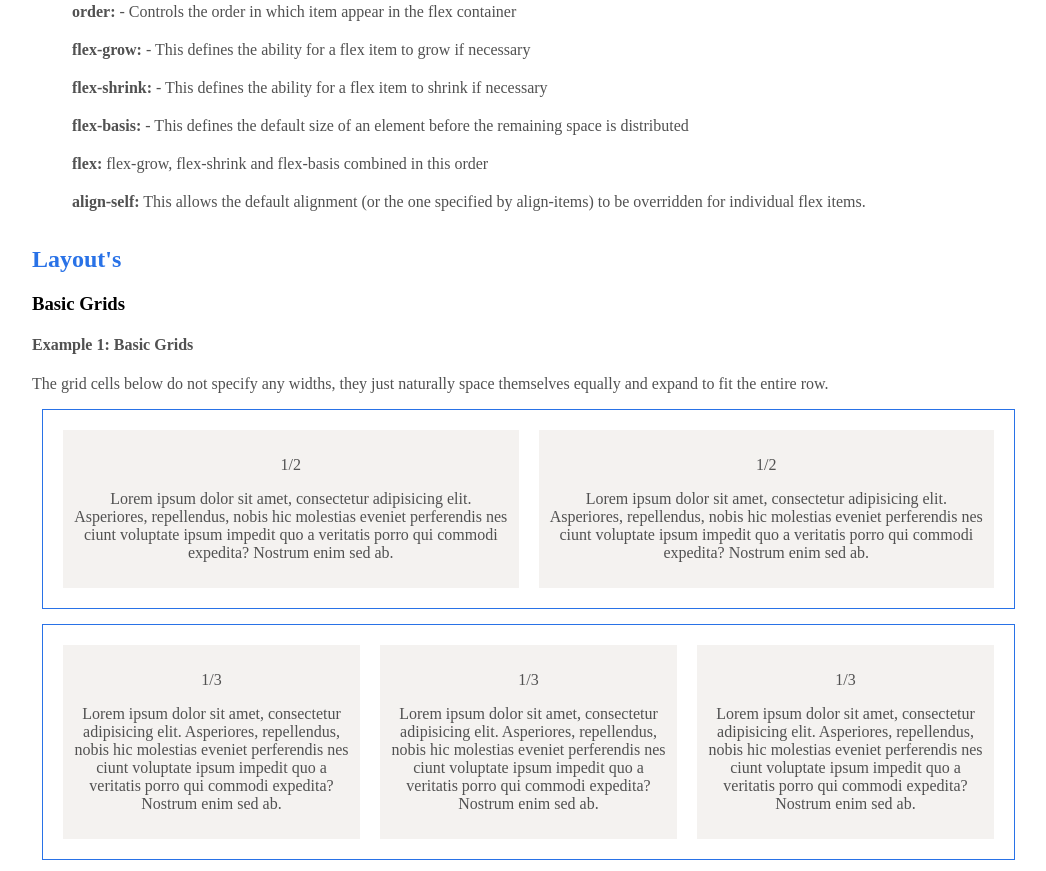
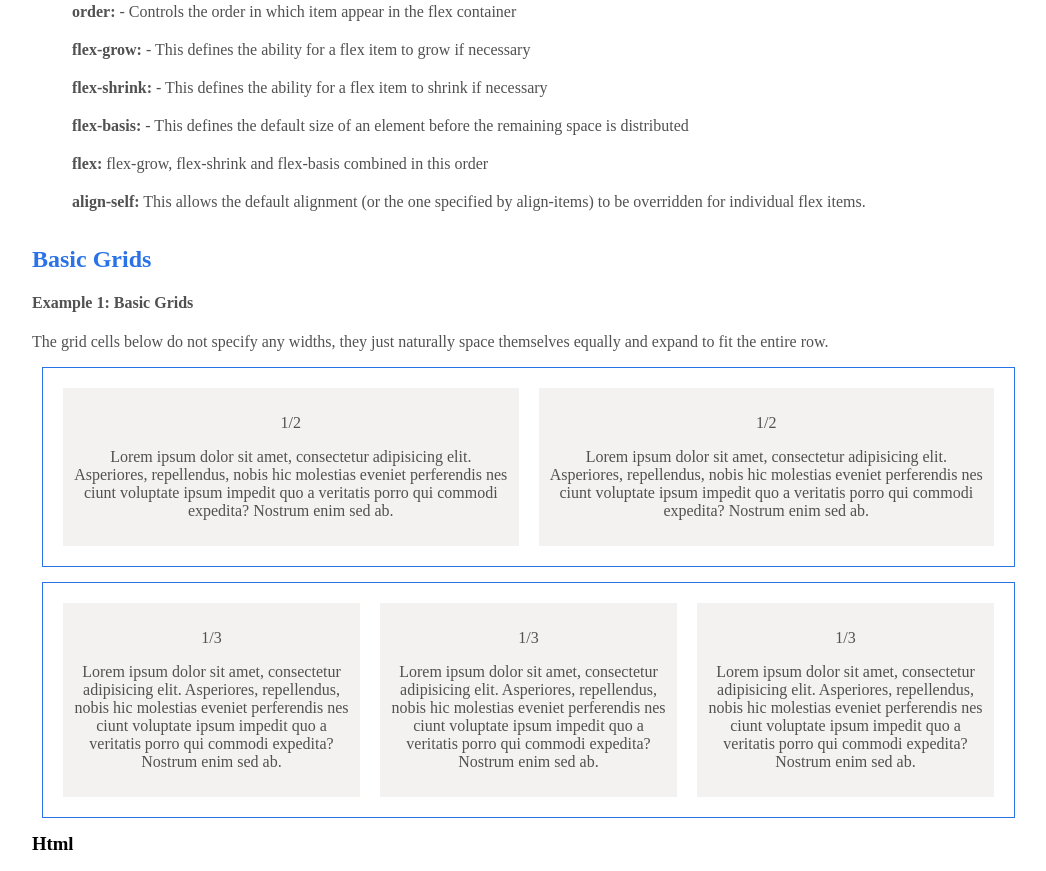
Before and after one commit to lmphermenegildo/How-to-flexbox, a plain HTML site: page index.html in a window 1280 px wide. Shown: the part 1160-2031 px from the top of the page, without its empty margins (217-1263 px from the left). Drawn offline with Linux system fonts and the light colour scheme.

Commit message:
change order and title

```diff
--- a/index.html
+++ b/index.html
@@ -172,9 +172,8 @@
                         <li><b>align-self:</b> This allows the default alignment (or the one specified by align-items) to be overridden for individual flex items.</li>
                     </ul>
                 </div>
-                <div id="layout">
-                    <h2>Layout's</h2>
-                    <h3>Basic Grids</h3>
+                <div id="basic-grids">
+                    <h2>Basic Grids</h2>
 
                     <!-- Example 1 -->
 
@@ -426,6 +425,9 @@
                     </pre>
 
                 </div>
+                <div id="layout">
+                    <h2>Layout's</h2>
+                </div>
                 <div id="how-flex-grow-works">
                     <h2>How flex-grow and flex-shrink really works?</h2>
                 </div>
@@ -433,6 +435,7 @@
             <nav>
                 <div class="nav-container">
                     <a href="#how-to-basis" class="nav-items">How to Flexbox - Basics</a>
+                    <a href="#basic-grids" class="nav-items">Basic grids</a>
                     <a href="#layout" class="nav-items">Layout's</a>
                     <p>--Adittional info--</p>
                     <a href="#how-flex-grow-works" class="nav-items">How flex-grow/shrink</a>
```
